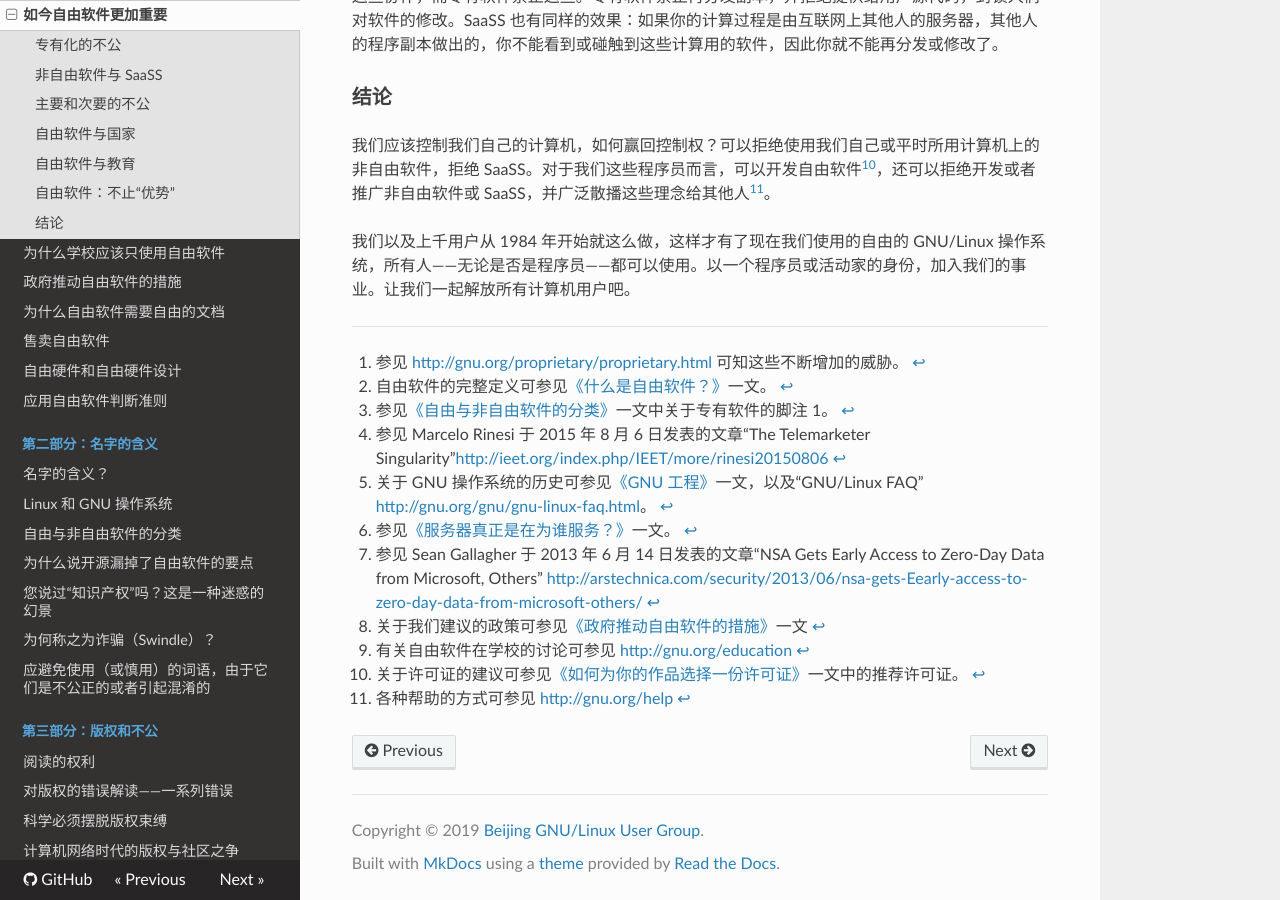
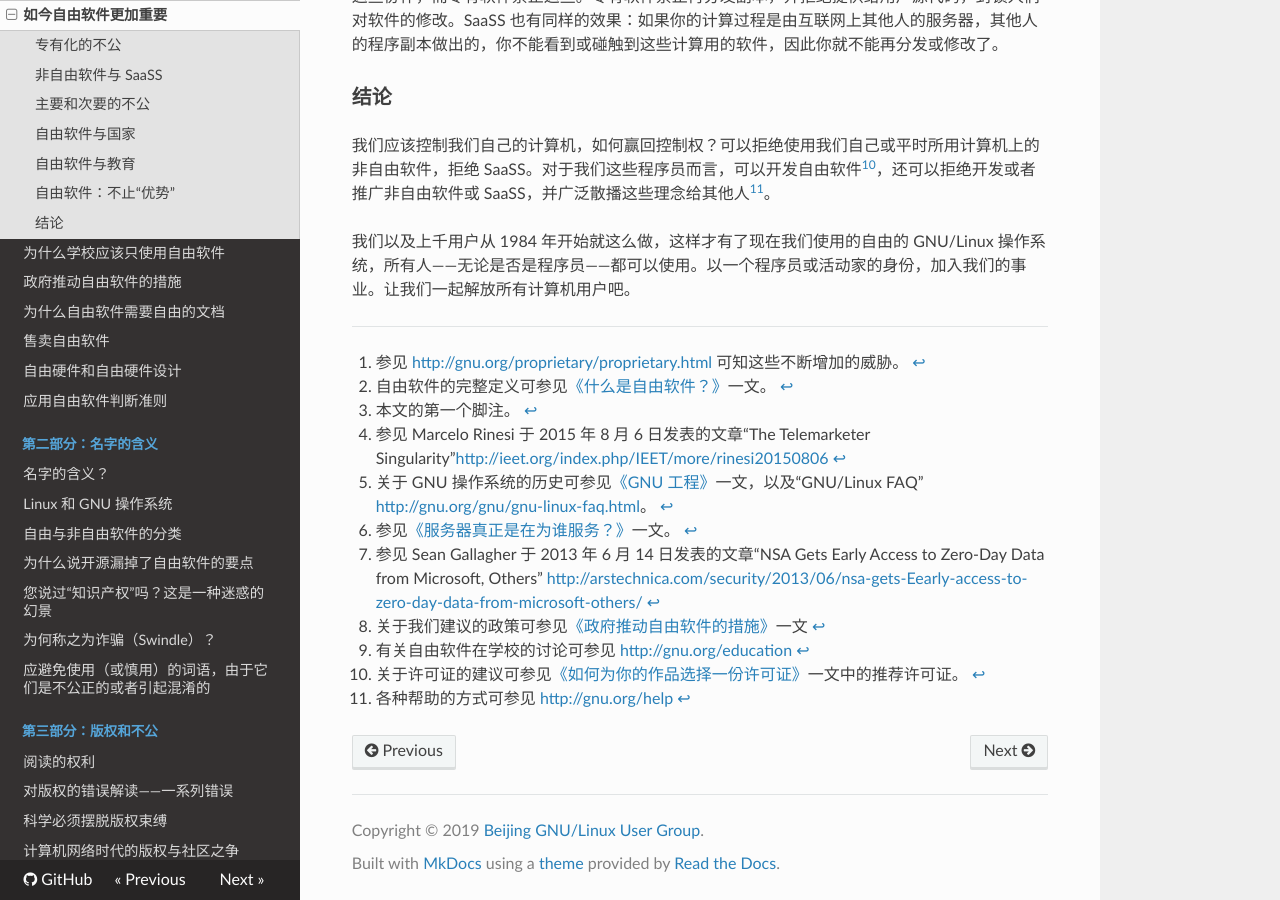
Before and after one commit to beijinglug/fsfs-zh, an MkDocs documentation site: the page built from docs/free-software-even-more-important.md, in a window 1280 px wide and 900 px high, scrolled down 3568 px. Built offline with MkDocs 1.6.1, drawn with Linux system fonts in a browser that asks for light colours; nearby versions of some CDN libraries; old or Windows-style settings are respelled for this version of MkDocs.

Commit message:
Fix footnote

```diff
--- a/docs/free-software-even-more-important.md
+++ b/docs/free-software-even-more-important.md
@@ -92,7 +92,7 @@ SaaSS 并不意味着运行在服务器上的程序是非自由的（虽然大
 
 [^fsemi-2]: 自由软件的完整定义可参见[《什么是自由软件？》](free-sw.md)一文。
 
-[^fsemi-3]: 参见[《自由与非自由软件的分类》](categories.md)一文中关于专有软件的脚注 1。
+[^fsemi-3]: 本文的第一个脚注。
 
 [^fsemi-4]: 参见 Marcelo Rinesi 于 2015 年 8 月 6 日发表的文章“The Telemarketer Singularity”<http://ieet.org/index.php/IEET/more/rinesi20150806>
 
```
